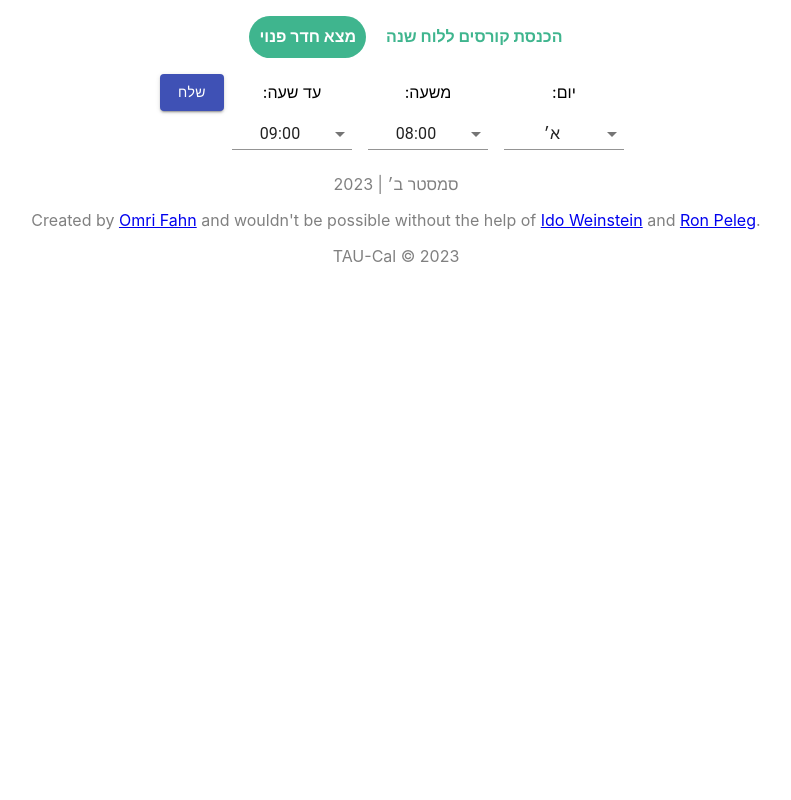
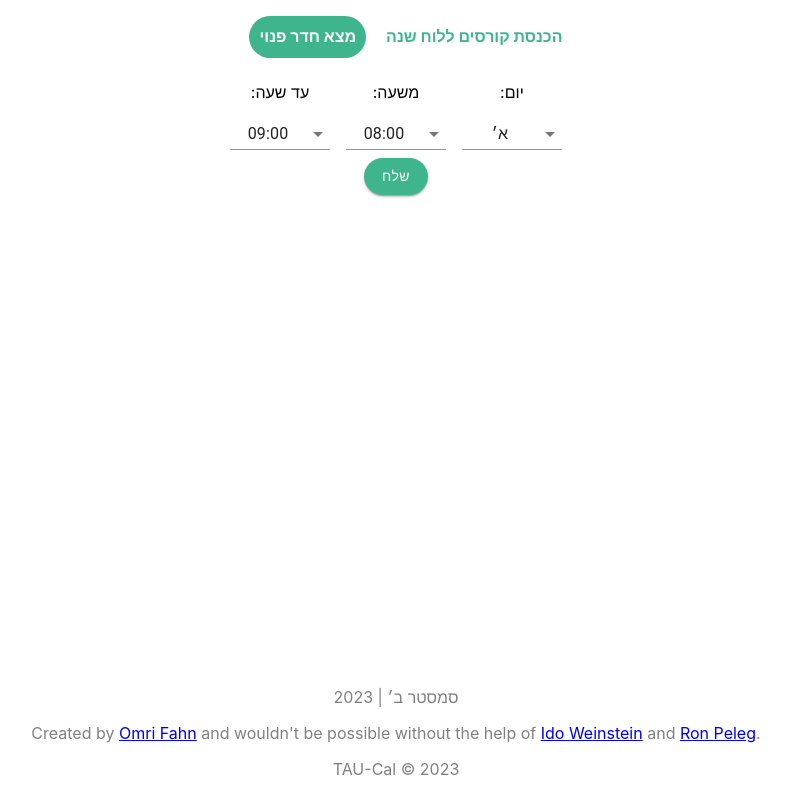
Before and after one commit to omrifahn/TAU-Cal, a React (Create React App) app: page / in a window 1280 px wide. Shown: the whole page, without its empty margins (244-1035 px from the left). Built offline with nearby package versions, Linux system fonts and the light colour scheme.

Commit message:
button looks better

```diff
--- a/src/components/rooms_finder_components/FreeRoomsFinder.js
+++ b/src/components/rooms_finder_components/FreeRoomsFinder.js
@@ -12,13 +12,15 @@ import {Button} from "@material-ui/core";
 const useStyles = makeStyles((theme) => ({
     formControl: {
         margin: theme.spacing(1),
-        minWidth: 120,
+        minWidth: 100,
+        width: 'auto',
     },
     button: {
-        backgroundColor: green[500],
+        backgroundColor: "#3fb58e",
         color: 'white',
+        borderRadius: '25px',
         '&:hover': {
-            backgroundColor: green[700],
+            backgroundColor: "#3fb58e",
         },
     },
 }));
@@ -128,12 +130,17 @@ const FreeRoomsFinder = () => {
                 </Select>
             </FormControl>
 
-            <Button variant="contained" color="primary" onClick={handleSendButtonClick}>
+            <br/>
+            <Button variant="contained" className={classes.button} onClick={handleSendButtonClick}>
                 שלח
             </Button>
 
             <RoomsList freeRooms={freeRooms} />
-
+            {
+                (freeRooms.length > 0) ? <div><br/><br/></div> : <div>
+                    <br/><br/><br/><br/><br/><br/><br/><br/><br/><br/><br/><br/><br/><br/><br/><br/><br/><br/><br/><br/><br/><br/><br/>
+                </div>
+            }
         </div>
     );
 };
```
